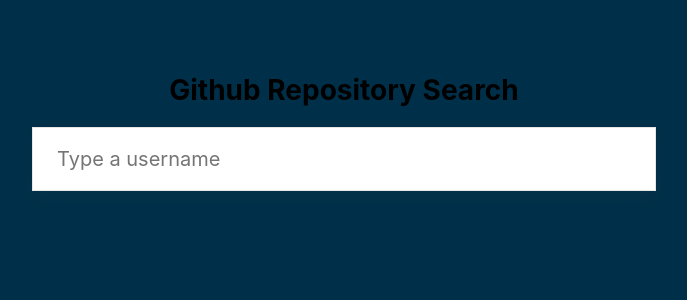
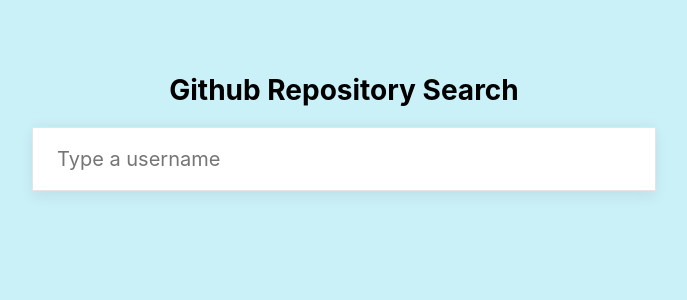
Before and after one commit to herol3oy/github-repository-search, a React (Vite) app: page / in a window 1280 px wide. Shown: the top 300 px of the page, without its empty margins (296-983 px from the left). Built offline with nearby package versions, Linux system fonts and the light colour scheme.

Commit message:
add card placeholder

```diff
--- a/src/App.tsx
+++ b/src/App.tsx
@@ -2,6 +2,7 @@
 import { useSearchParams } from 'react-router-dom'
 
 import styles from './App.module.scss'
+import { CardSkeleton } from './components/CardSkeleton'
 import { RepoCard } from './components/RepoCard'
 import { Branch } from './types/branch'
 import { ErrorMessage } from './types/ErrorMessage'
@@ -147,6 +148,10 @@
             }
           />
         ))}
+
+        {isLoading &&
+          !repositories.length &&
+          Array.from(Array(5)).map((_, index) => <CardSkeleton key={index} />)}
       </section>
     </main>
   )
--- /dev/null
+++ b/src/components/CardSkeleton/CardSkeleton.module.scss
@@ -0,0 +1,23 @@
+.cardSkeleton {
+  width: 624px;
+  height: 137px;
+  background-size: 800px 204px;
+  animation: placeholder-shimmer 1s infinite linear;
+  background-image: linear-gradient(
+    to right,
+    #f6f7f8 0%,
+    #edeef1 20%,
+    #f6f7f8 40%,
+    #f6f7f8 100%
+  );
+
+  @keyframes placeholder-shimmer {
+    0% {
+      background-position: -468px 0;
+    }
+
+    100% {
+      background-position: 468px 0;
+    }
+  }
+}
--- /dev/null
+++ b/src/components/CardSkeleton/CardSkeleton.tsx
@@ -0,0 +1,5 @@
+import styles from './CardSkeleton.module.scss'
+
+export function CardSkeleton() {
+  return <div className={styles.cardSkeleton}></div>
+}
--- /dev/null
+++ b/src/components/CardSkeleton/index.ts
@@ -0,0 +1 @@
+export { CardSkeleton } from './CardSkeleton'
--- a/src/index.scss
+++ b/src/index.scss
@@ -1,10 +1,10 @@
 :root {
-  --primary-color: #d62828;
-  --secondary-color: #f77f00;
-  --text-color: #33363f;
-  --border-color: #e5e5e5;
-  --primary-background-color: #eae2b7;
-  --secondary-background-color: #003049;
+  --primary-color: #03045e;
+  --secondary-color: #023e8a;
+  --text-color: #0077b6;
+  --border-color: #48cae4;
+  --primary-background-color: #90e0ef;
+  --secondary-background-color: #caf0f8;
   --font-family: inter, helvetica, arial, sans-serif;
   --font-size: 14px;
 }
```
